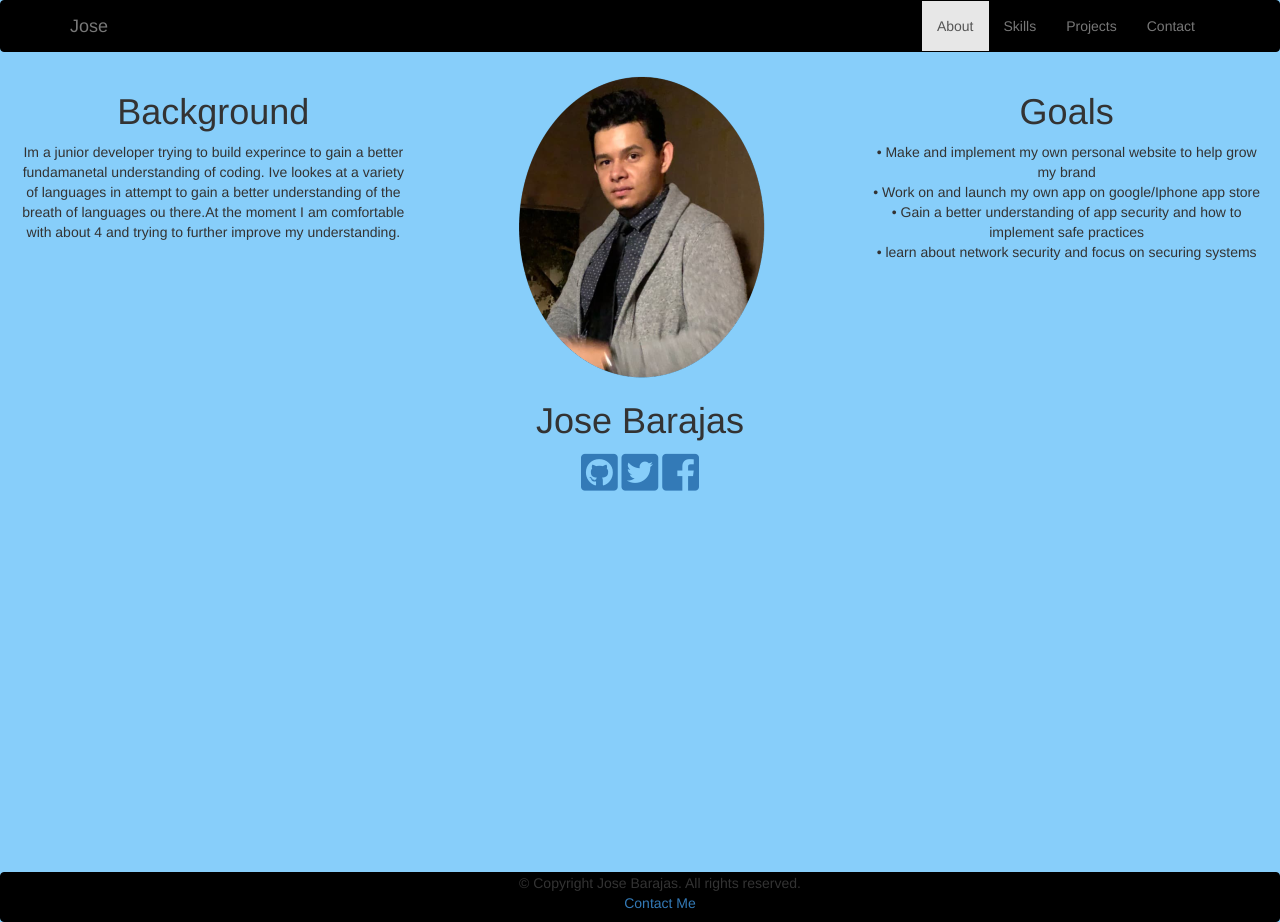
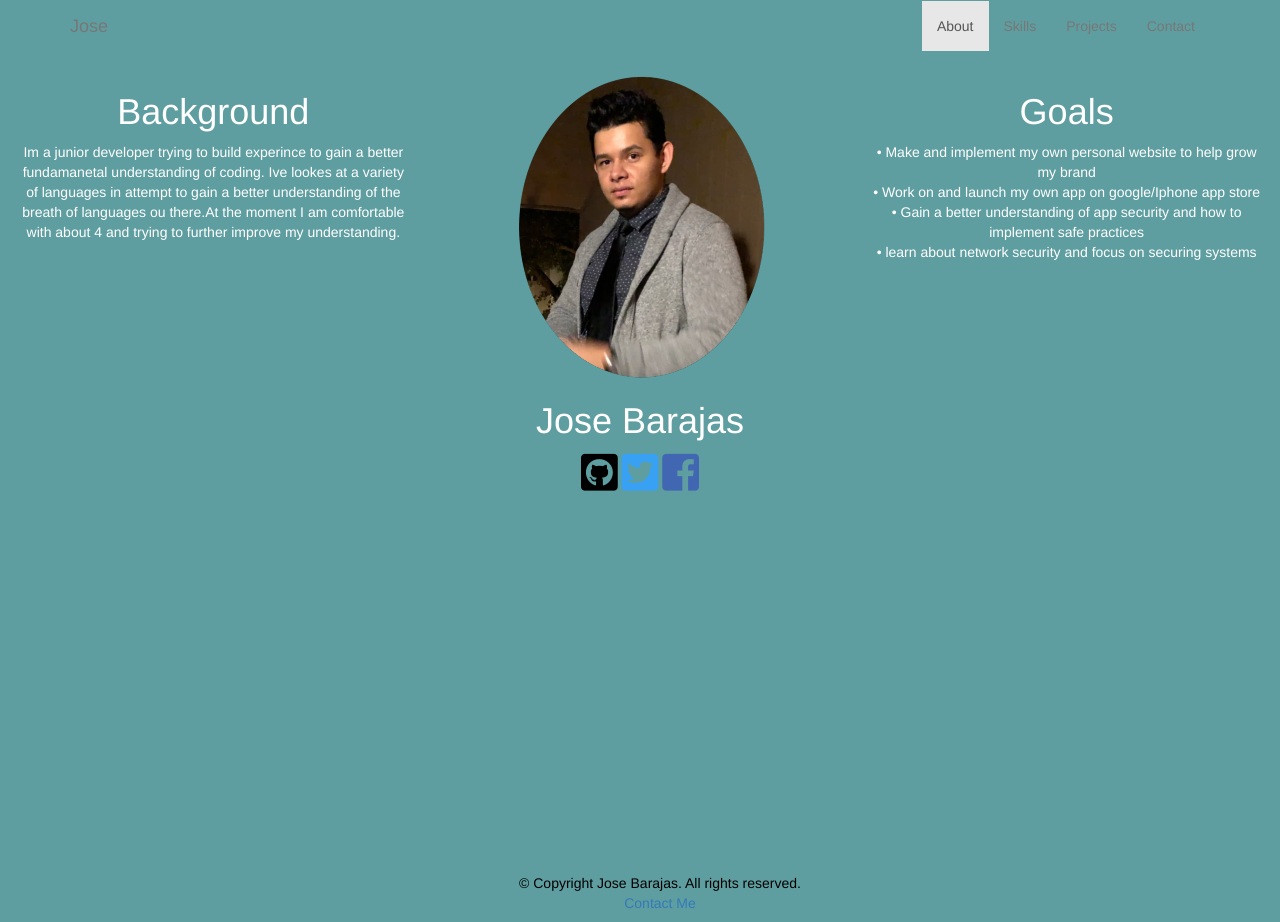
Before and after one commit to stocke44/Portfolio, a plain HTML site: page about.html in a window 1280 px wide. Drawn offline with nearby package versions, Linux system fonts and the light colour scheme.

Commit message:
changed colors

```diff
--- a/css/styles.css
+++ b/css/styles.css
@@ -6,7 +6,7 @@
     background-image: url(../img/astronomy-constellation-dark-1743375.jpg);
     background-size: 100% 180%;
     background-repeat: no-repeat;
-    color:white;
+    color:#FFFFFF;
     height: 80vh;
     margin-top: 20vh;
 }
@@ -18,19 +18,34 @@
     background-repeat: no-repeat;
 }
 body{
-    background-color: lightskyblue;
-    opacity: 1;
-    z-index: -5;
+    background-color: #5F9EA0;
+    color: #FFFFFF;
+}
+.navbar-nav{
+    color: #000000;
 }
 .navbar{
-    background-color: #000000;
-    border:1px solid #000000;
+    color: #000000;
+    background-color: transparent;
+    border:1px solid transparent;
 }
 #about,#contact,#skills{
     height: 100%;
 }
 #about h1 p{
 
+    color: #000000;
+}
+.fa-facebook-square{
+    color: #4267b2;
+}
+.fa-twitter-square{
+    color: #38A1F3;
+}
+.panel-body, .panel-default>.panel-heading{
+    background-color: #F0FFFF;
+}
+.fa-github-square,.panel-body{
     color: #000000;
 }
 
```
Also changed, not shown: projects.html (+7 -2 lines), skills.html (+2 -2 lines).
